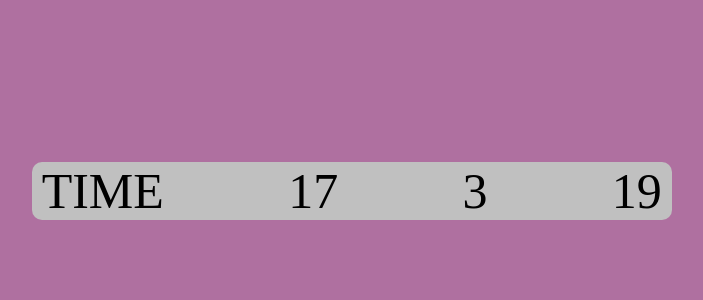
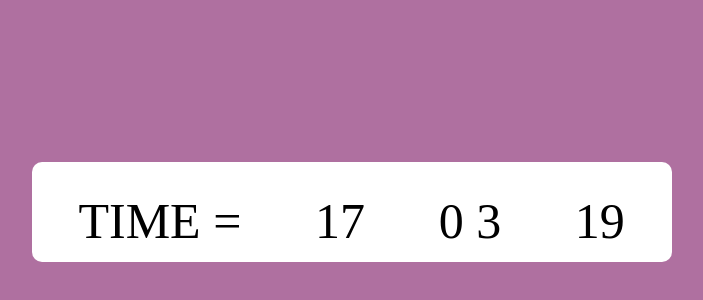
Before and after one commit to bofamj/digital-watch, a plain HTML site: page index.html in a window 1280 px wide. Shown: the part 94-394 px from the top of the page, without its empty margins (395-1098 px from the left). Drawn offline with Linux system fonts and the light colour scheme.

Commit message:
Time adjustment increment zero
adjustment

```diff
--- a/app.js
+++ b/app.js
@@ -10,7 +10,13 @@ let corentSeconds = newDayeTime.getSeconds();
 const houers = document.getElementById ('houres');
 const minutes = document.getElementById ('munets');
 const seconds = document.getElementById ('second');
-
+if ( corentHouers < 10){
+    corentHouers = "0 "+ corentHouers;
+}if ( corentMinutes < 10){
+    corentMinutes = "0 " + corentMinutes;
+}if ( corentSeconds < 10){
+    corentSeconds = "0 " + corentSeconds;
+}
 
 houers.innerHTML = corentHouers ;
 minutes .innerHTML =  corentMinutes;
--- a/index.html
+++ b/index.html
@@ -9,7 +9,7 @@
 </head>
 <body>
     <div id="main">
-        <div id="clock">TIME</div>
+        <div id="clock">TIME =</div>
         <span id="houres">1</span>
         <span id="munets">1</span>
         <span id="second">1</span>
--- a/style.css
+++ b/style.css
@@ -8,13 +8,14 @@ body{
 }
 #main{
     width: 50%;
-    height: 50%;
-    background-color: silver;
+    height: 100px;
+    background-color: white;
     display: flex;
     flex-wrap: wrap;
     padding-left: 10px;
     padding-right: 10px;
-    justify-content:space-between;
+    padding-top: 30px;
+    justify-content:space-around;
     text-align: center;
     margin-top: 20%;
     margin-left: 33.333%;
```
